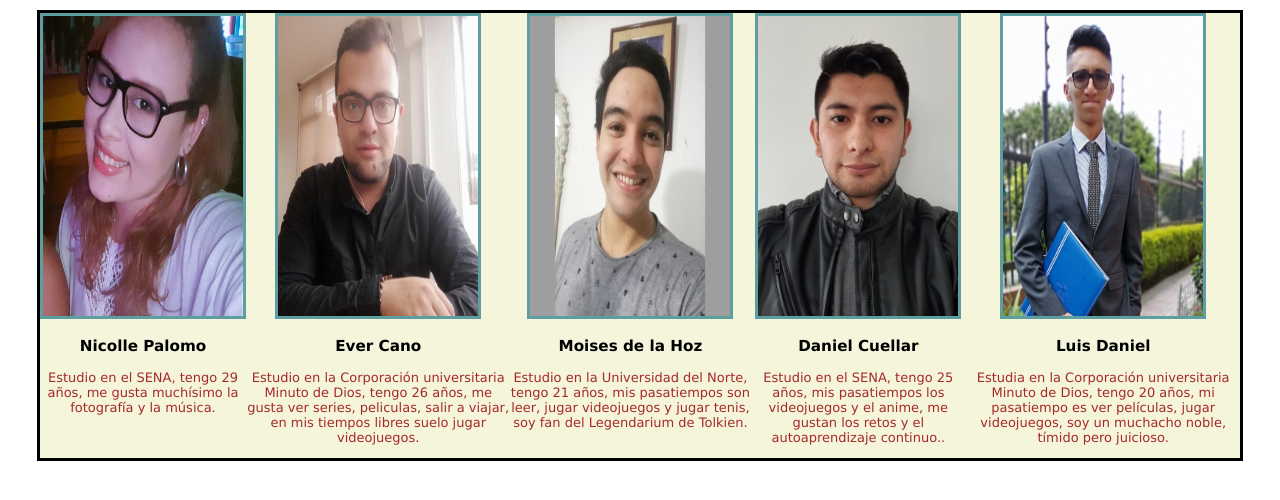
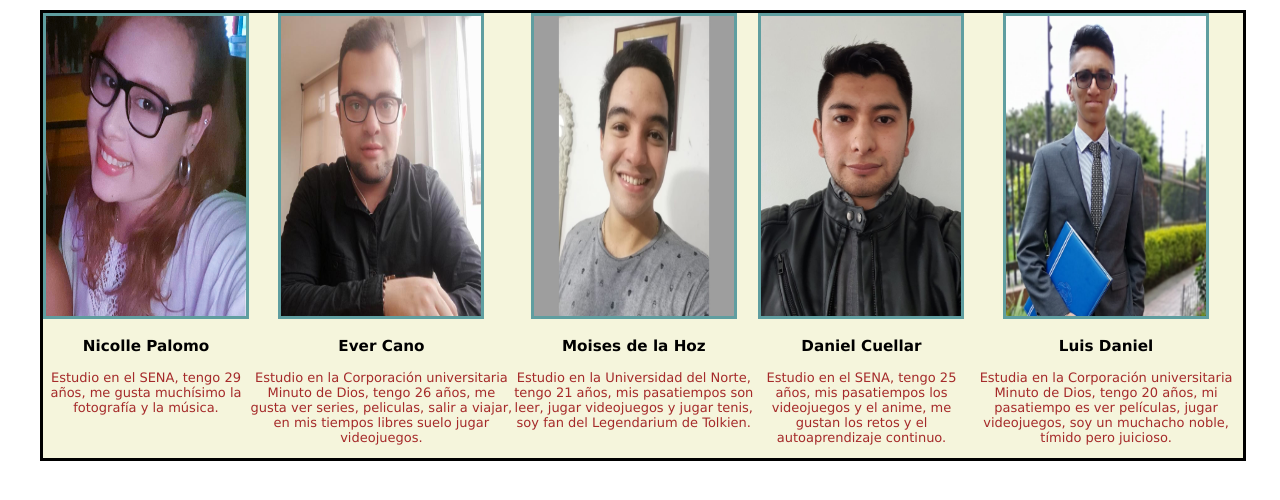
Before and after one commit to dacugo/Semana-1-24, a website: page src/index.html in a window 1280 px wide. Drawn offline with Linux system fonts and the light colour scheme.

Commit message:
update 5 apartado de equipo

```diff
--- a/src/Style.css
+++ b/src/Style.css
@@ -1,9 +1,15 @@
+body{
+
+    width: 1200px;
+    margin-left: auto;
+    margin-right: auto;
+}
 .equipo{
     display: flex;
     background-color: beige;
     border-style: solid;
     border-color: black;
-    justify-content: space-between;
+    justify-content: space-evenly ;
     font-family: 'Lucida Sans', 'Lucida Sans Regular', 'Lucida Grande', 'Lucida Sans Unicode', Geneva, Verdana, sans-serif;
     font-size: small;
     text-align: center;
--- a/src/index.html
+++ b/src/index.html
@@ -15,7 +15,7 @@
                 <img class="img_team" width="200" height="300" src="./img/nicolleP.jpg" alt="imagen equipo">
                 <h3>Nicolle Palomo</h3>
                 <p class="equipo_item_1">Estudio en el SENA, tengo 29 años, me gusta muchísimo la fotografía y la
-                    música.
+                música.
                 </p>
             </div>
             <div>
@@ -38,7 +38,7 @@
                 <img class="img_team" width="200" height="300" src="./img/danielC.jpeg" alt="imagen equipo">
                 <h3>Daniel Cuellar</h3>
                 <p class="equipo_item_1">Estudio en el SENA, tengo 25 años, mis pasatiempos los videojuegos y el anime,
-                me gustan los retos y el autoaprendizaje continuo..
+                me gustan los retos y el autoaprendizaje continuo.
                 </p>
             </div>
             <div>
```
